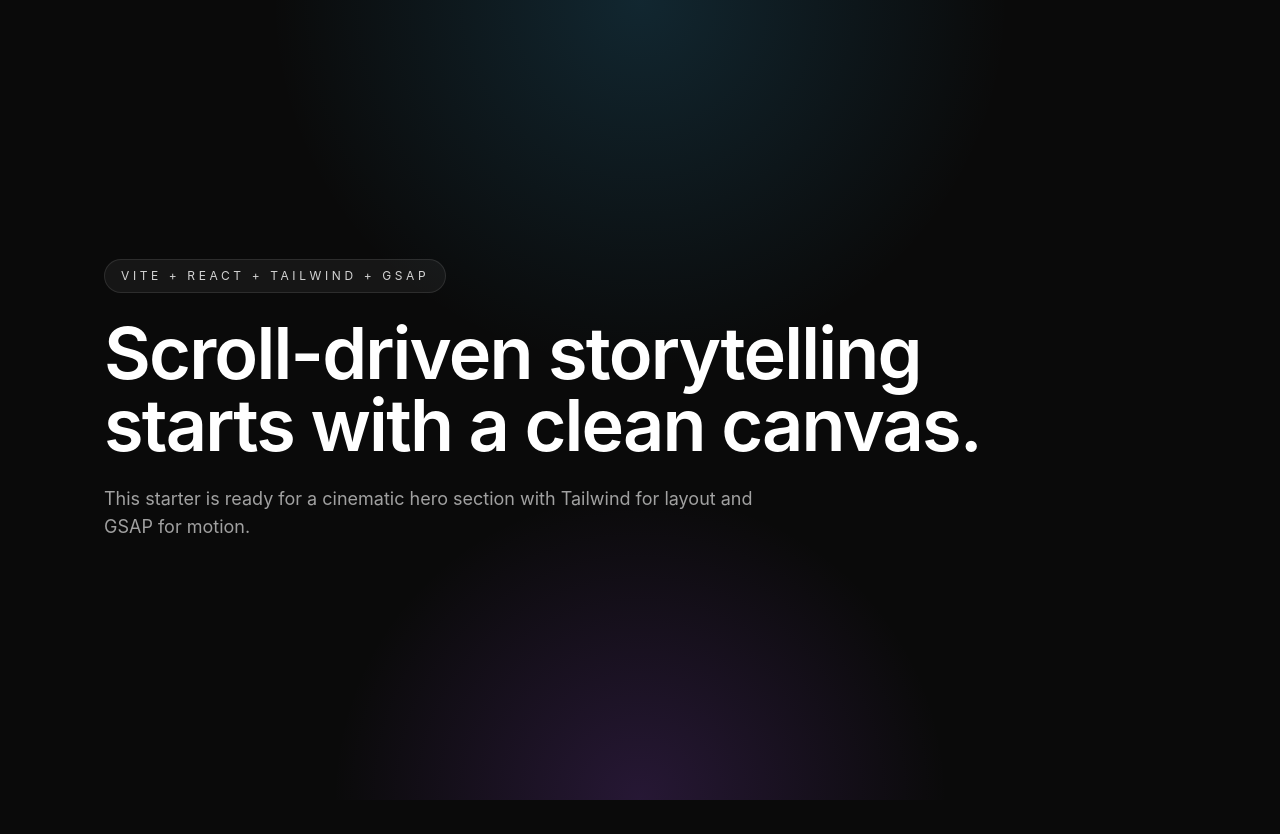
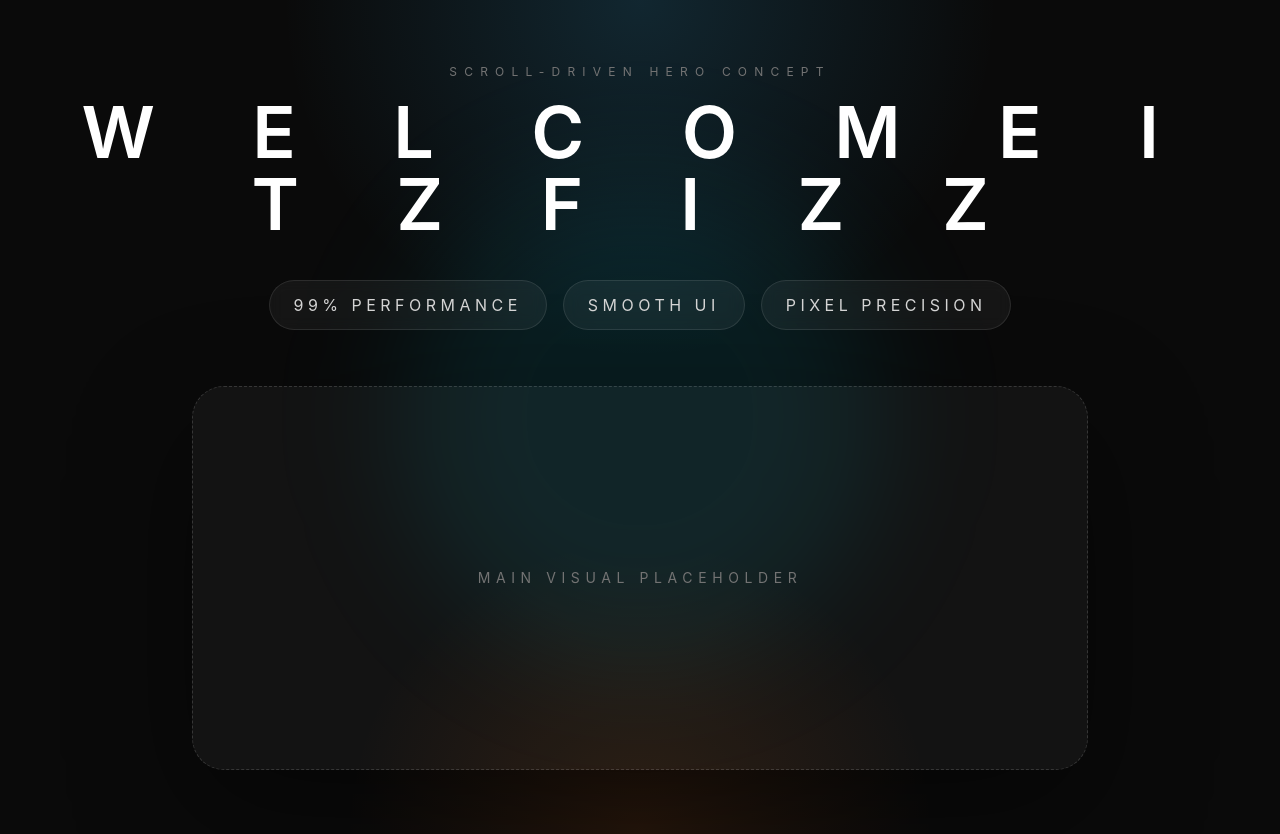
Before and after one commit to Th-Shivam/ITZFIZZ_Assesment, a React (Vite) app: page / in a window 1280 px wide. Before the commit the page ends 800 px from the top, so only its background shows below. Built offline with nearby package versions, Linux system fonts and the light colour scheme.

Commit message:
feat: add static hero layout with headline and metrics

```diff
--- a/src/App.jsx
+++ b/src/App.jsx
@@ -1,18 +1,38 @@
 function App() {
   return (
-    <main className="relative min-h-screen overflow-hidden bg-neutral-950 text-neutral-100">
-      <div className="absolute inset-0 bg-[radial-gradient(circle_at_top,_rgba(56,189,248,0.16),_transparent_36%),radial-gradient(circle_at_bottom,_rgba(168,85,247,0.18),_transparent_30%)]" />
-      <section className="relative mx-auto flex min-h-screen w-full max-w-6xl flex-col justify-center px-6 py-24 sm:px-10">
-        <span className="mb-6 w-fit rounded-full border border-white/10 bg-white/5 px-4 py-2 text-xs uppercase tracking-[0.3em] text-neutral-300">
-          Vite + React + Tailwind + GSAP
-        </span>
-        <h1 className="max-w-4xl text-5xl font-semibold tracking-tight text-white sm:text-7xl">
-          Scroll-driven storytelling starts with a clean canvas.
-        </h1>
-        <p className="mt-6 max-w-2xl text-base leading-7 text-neutral-400 sm:text-lg">
-          This starter is ready for a cinematic hero section with Tailwind for
-          layout and GSAP for motion.
-        </p>
+    <main className="min-h-screen bg-neutral-950 text-neutral-100">
+      <section className="relative isolate flex min-h-screen items-center overflow-hidden">
+        <div className="absolute inset-0 bg-[radial-gradient(circle_at_top,_rgba(56,189,248,0.16),_transparent_34%),radial-gradient(circle_at_bottom,_rgba(249,115,22,0.12),_transparent_28%)]" />
+        <div className="absolute left-1/2 top-1/2 h-[30rem] w-[30rem] -translate-x-1/2 -translate-y-1/2 rounded-full bg-cyan-400/10 blur-3xl" />
+
+        <div className="relative mx-auto flex w-full max-w-7xl flex-col items-center justify-center gap-10 px-6 py-16 text-center sm:px-10">
+          <div className="space-y-4">
+            <p className="text-xs uppercase tracking-[0.6em] text-neutral-500">
+              Scroll-Driven Hero Concept
+            </p>
+            <h1 className="text-3xl font-semibold uppercase tracking-[0.55em] text-white sm:text-5xl lg:text-7xl">
+              W E L C O M E I T Z F I Z Z
+            </h1>
+          </div>
+
+          <div className="flex w-full max-w-4xl flex-wrap items-center justify-center gap-4 text-sm uppercase tracking-[0.28em] text-neutral-300 sm:text-base">
+            <div className="rounded-full border border-white/10 bg-white/5 px-6 py-3 backdrop-blur">
+              99% Performance
+            </div>
+            <div className="rounded-full border border-white/10 bg-white/5 px-6 py-3 backdrop-blur">
+              Smooth UI
+            </div>
+            <div className="rounded-full border border-white/10 bg-white/5 px-6 py-3 backdrop-blur">
+              Pixel Precision
+            </div>
+          </div>
+
+          <div className="flex w-full justify-center pt-4">
+            <div className="flex h-64 w-full max-w-4xl items-center justify-center rounded-[2rem] border border-dashed border-white/15 bg-white/[0.04] text-sm uppercase tracking-[0.4em] text-neutral-500 shadow-[0_40px_120px_rgba(0,0,0,0.45)] sm:h-80 lg:h-96">
+              Main Visual Placeholder
+            </div>
+          </div>
+        </div>
       </section>
     </main>
   )
```
